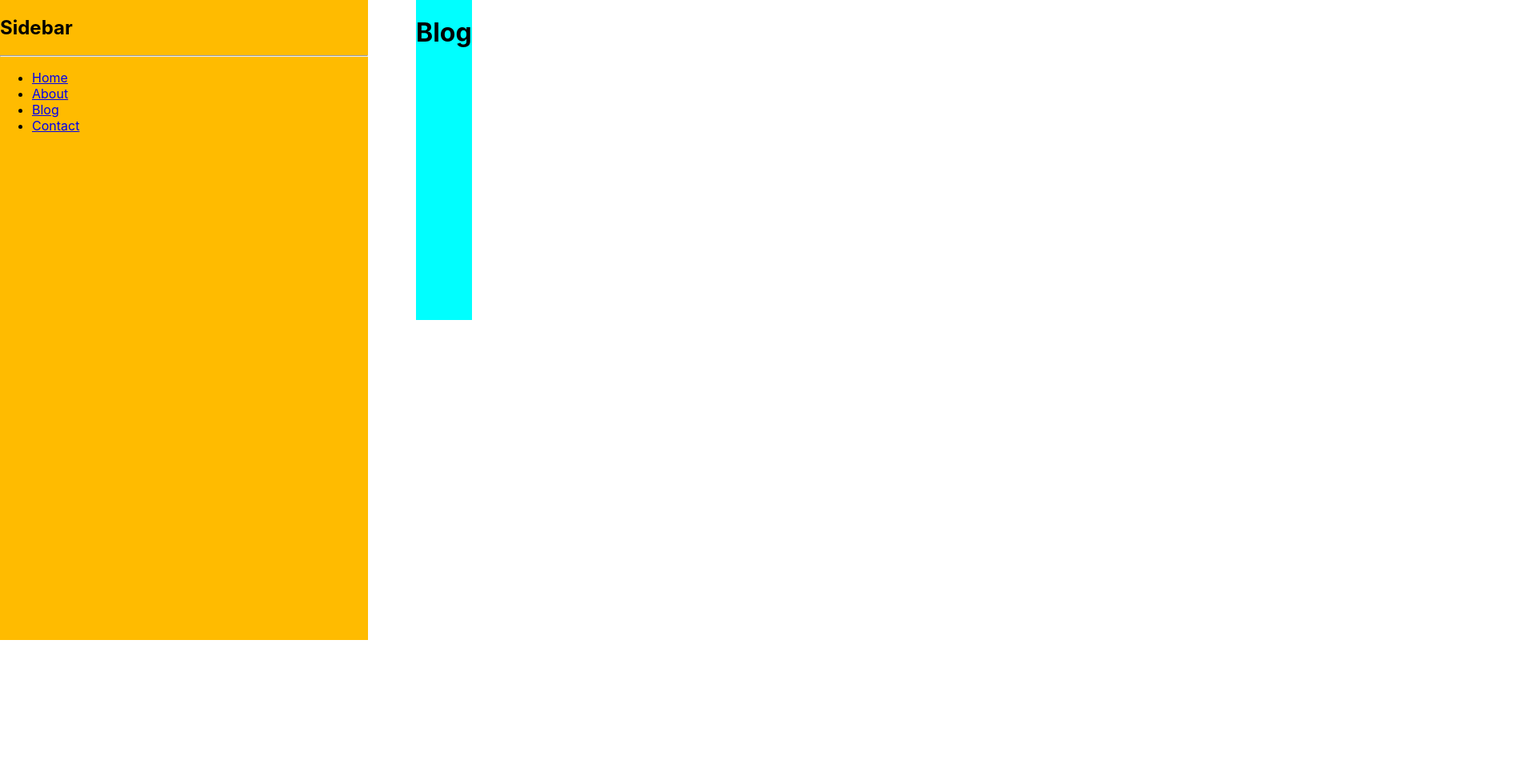
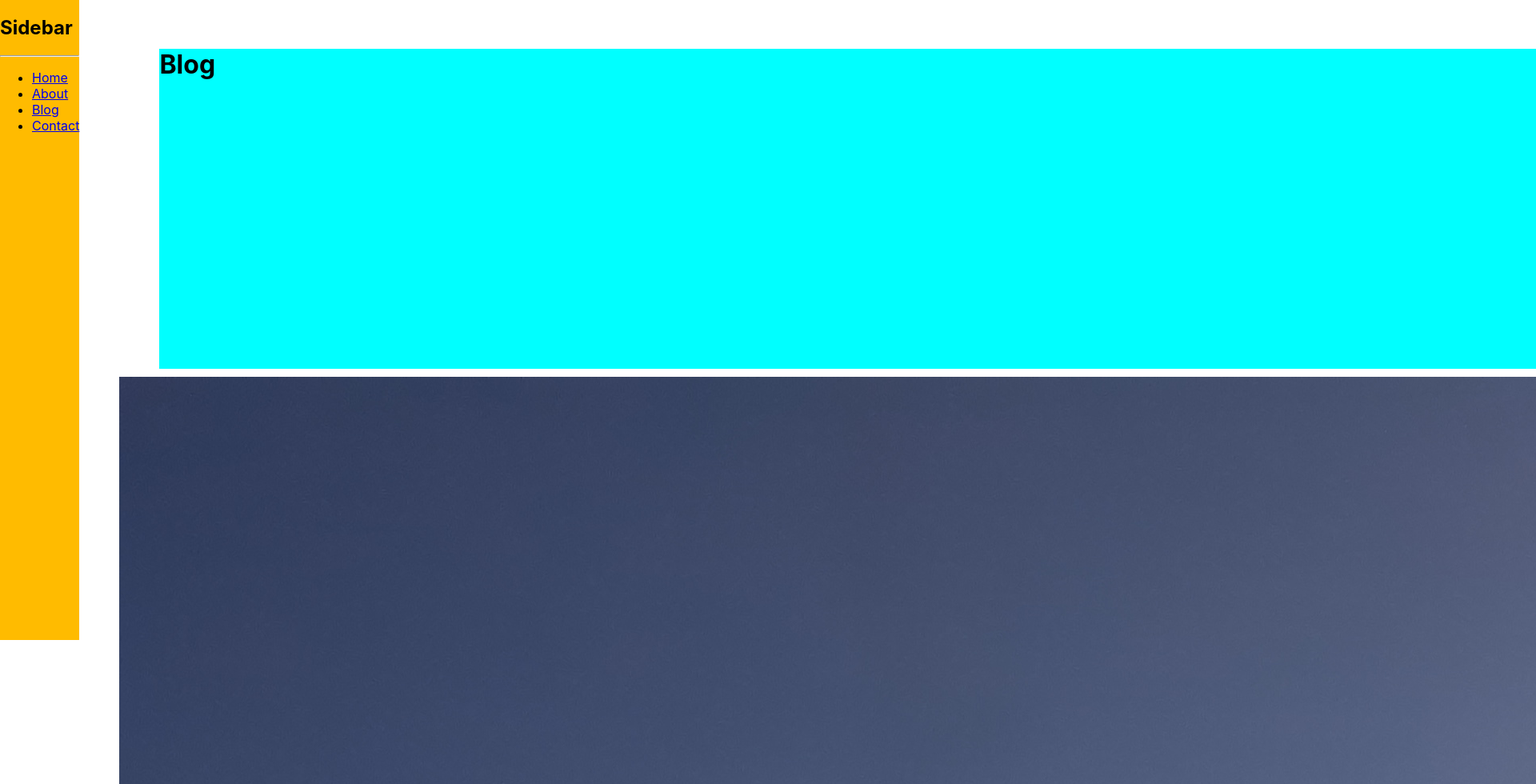
Before and after one commit to llcain/react-sidebar, a React (Create React App) app: page /blog in a window 1280 px wide. Shown: the top 980 px of the page at 80% size, 1920 px wide, since content can reach past the window. Before the commit the page ends 800 px from the top, so only its background shows below. Built offline with nearby package versions, Linux system fonts and the light colour scheme.

Commit message:
Changed Card component name

```diff
--- a/src/components/card.js
+++ b/src/components/card.js
@@ -1,11 +1,12 @@
+import React from "react";
 import cloudy from "../images/cloudy.jpg";
-import data from "../data/colors.json";
-const Card = () => {
+
+const Card = (props) => {
     return (
-        <div>
+        <div style={{borer: '2px solid black', margin: '10px', width: '20%'}}>
             <img src={cloudy} alt="Cloudy" />
-            <p>{data.name}</p>
-            <p>{data.age}</p>
+            <p>{props.name}</p>
+            <p>{props.age}</p>
         </div>
     )
 }
--- a/src/pages/Blog.js
+++ b/src/pages/Blog.js
@@ -1,11 +1,21 @@
 import React from "react";
 import Header from "../components/Header";
+import data from "../data/colors.json";
+import Card from "../components/card";
+
 
 const Blog = () => {
     return (
+        <div style={{ margin: '40px'}}>
 
              <Header />
+            {data.map((e) => {
+                return (
+                    <Card name={e.name} age={e.age} />
+                )
+            })}
 
+        </div>
 
      );
 }
```
